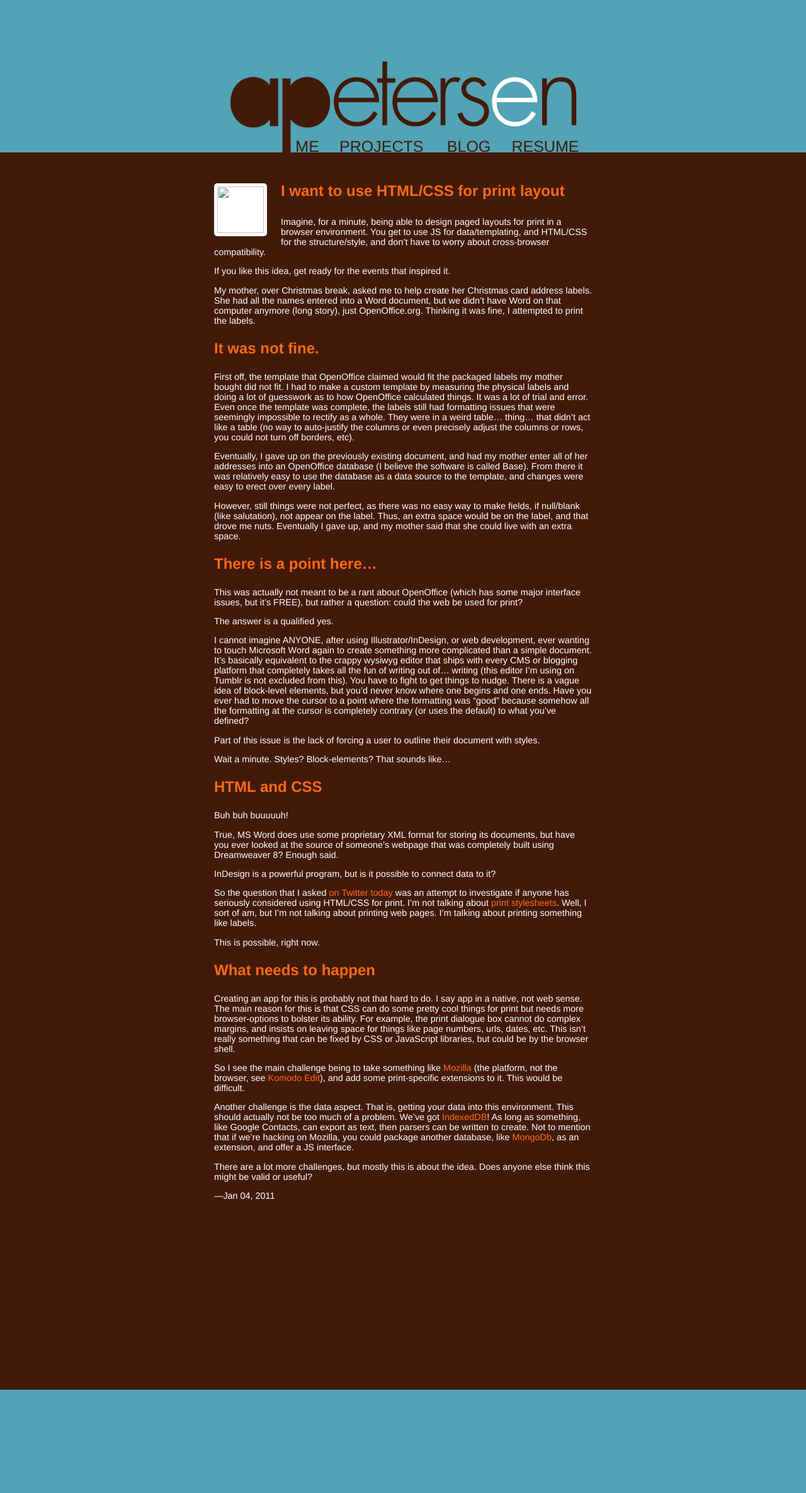
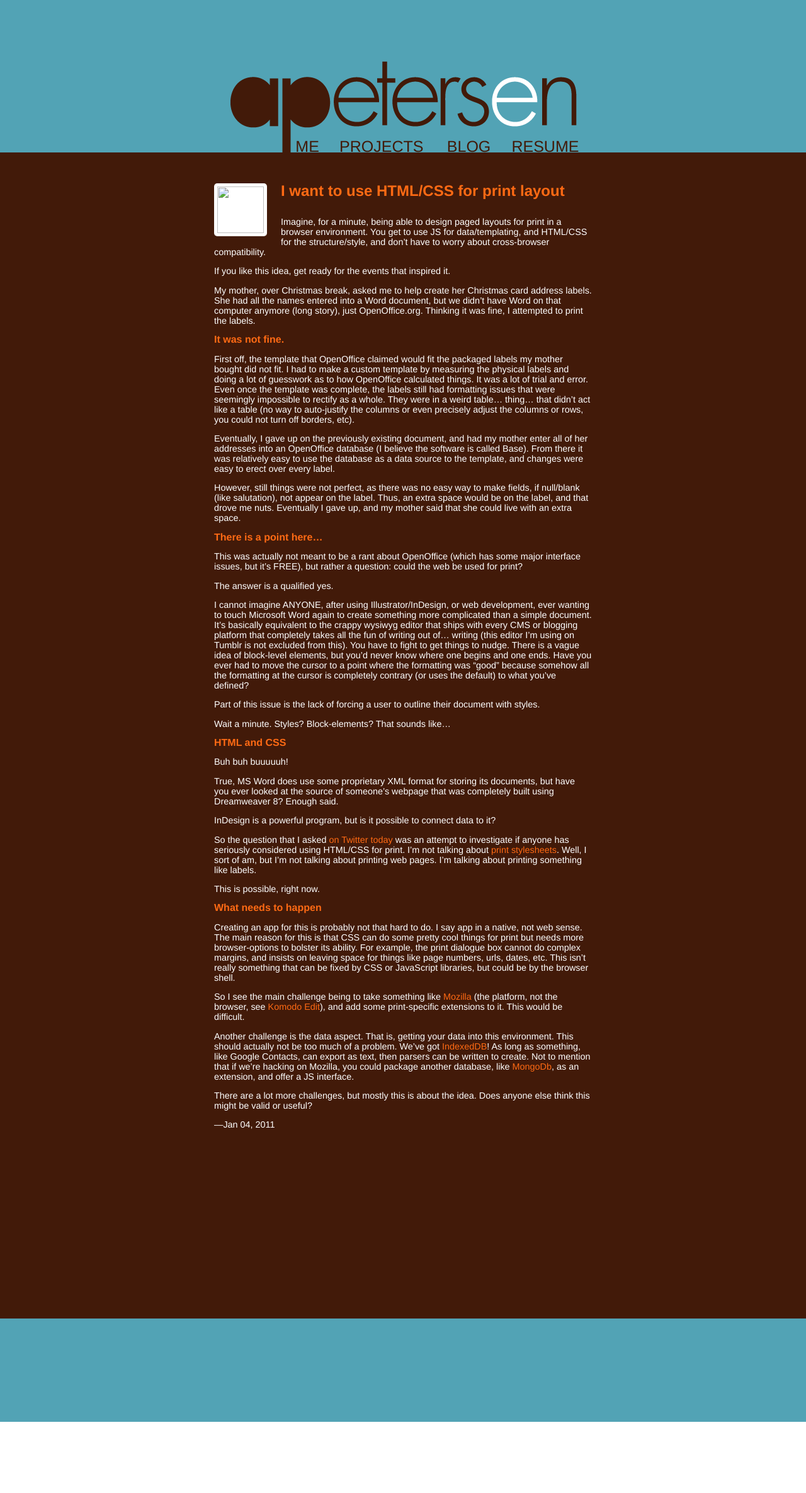
Before and after one commit to kirbysayshi/kirbysayshi.github.com, a Jekyll site: the page built from _posts/2011-01-04-use-html-css-print-layout.markdown, in a window 1280 px wide. Shown: the whole page at 63% size. Built offline with Jekyll 4.4.1, drawn with Linux system fonts in a browser that asks for light colours; nearby versions of some CDN libraries; after the commit the page ends 2257 px from its top, so only the background shows below that.

Commit message:
headings...

```diff
--- a/_posts/2011-01-04-use-html-css-print-layout.markdown
+++ b/_posts/2011-01-04-use-html-css-print-layout.markdown
@@ -19,7 +19,7 @@ If you like this idea, get ready for the events that inspired it.
 
 My mother, over Christmas break, asked me to help create her Christmas card address labels. She had all the names entered into a Word document, but we didn't have Word on that computer anymore (long story), just OpenOffice.org. Thinking it was fine, I attempted to print the labels.
 
-### It was not fine.
+#### It was not fine.
 
 First off, the template that OpenOffice claimed would fit the packaged labels my mother bought did not fit. I had to make a custom template by measuring the physical labels and doing a lot of guesswork as to how OpenOffice calculated things. It was a lot of trial and error. Even once the template was complete, the labels still had formatting issues that were seemingly impossible to rectify as a whole. They were in a weird table... thing... that didn't act like a table (no way to auto-justify the columns or even precisely adjust the columns or rows, you could not turn off borders, etc).
 
@@ -27,7 +27,7 @@ Eventually, I gave up on the previously existing document, and had my mother ent
 
 However, still things were not perfect, as there was no easy way to make fields, if null/blank (like salutation), not appear on the label. Thus, an extra space would be on the label, and that drove me nuts. Eventually I gave up, and my mother said that she could live with an extra space.
 
-### There is a point here...
+#### There is a point here...
 
 This was actually not meant to be a rant about OpenOffice (which has some major interface issues, but it's FREE), but rather a question: could the web be used for print?
 
@@ -39,7 +39,7 @@ Part of this issue is the lack of forcing a user to outline their document with
 
 Wait a minute. Styles? Block-elements? That sounds like...
 
-### HTML and CSS
+#### HTML and CSS
 
 Buh buh buuuuuh!
 
@@ -51,7 +51,7 @@ So the question that I asked [on Twitter today](http://twitter.com/#!/kirbysaysh
 
 This is possible, right now.
 
-### What needs to happen
+#### What needs to happen
 
 Creating an app for this is probably not that hard to do. I say app in a native, not web sense. The main reason for this is that CSS can do some pretty cool things for print but needs more browser-options to bolster its ability. For example, the print dialogue box cannot do complex margins, and insists on leaving space for things like page numbers, urls, dates, etc. This isn't really something that can be fixed by CSS or JavaScript libraries, but could be by the browser shell.
 
```
